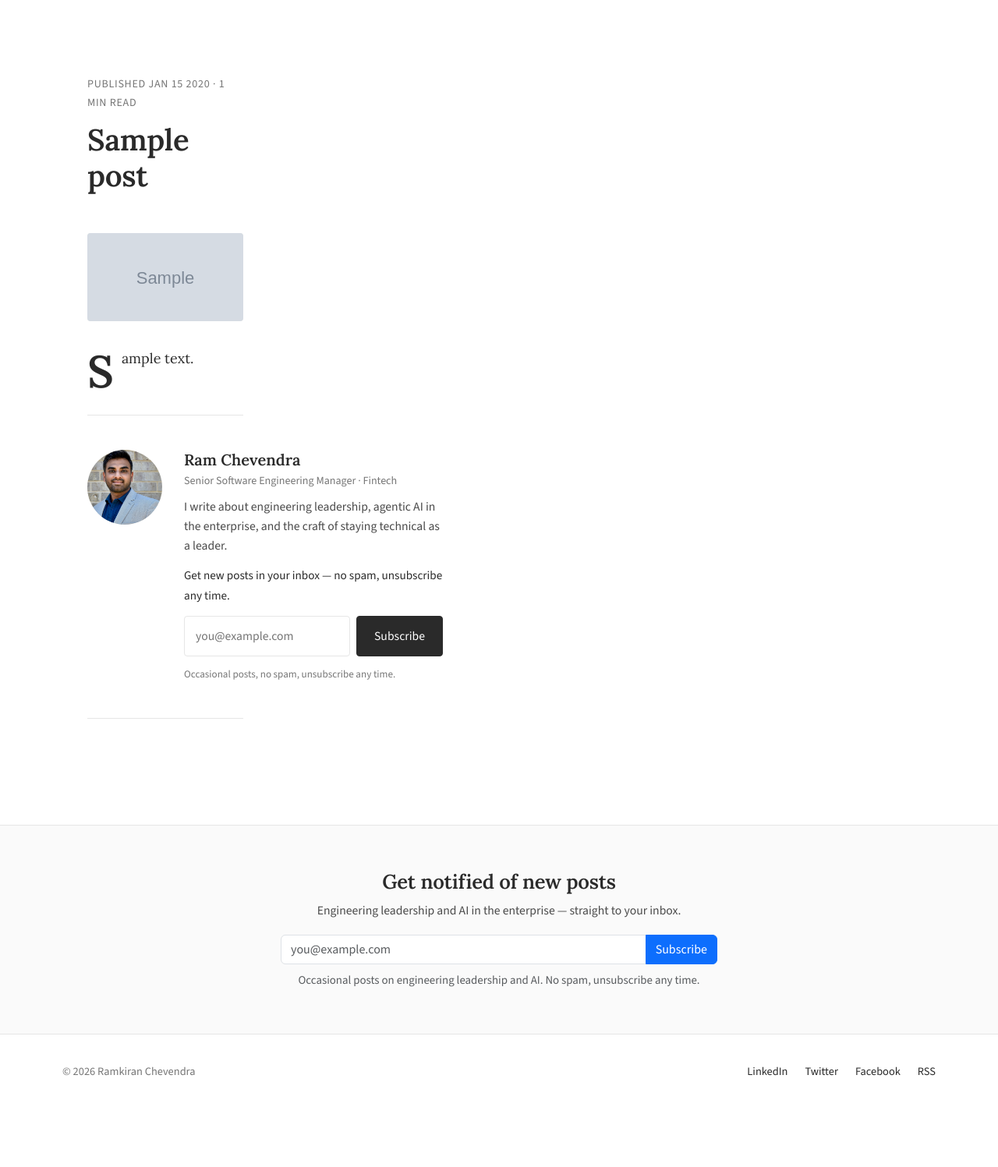
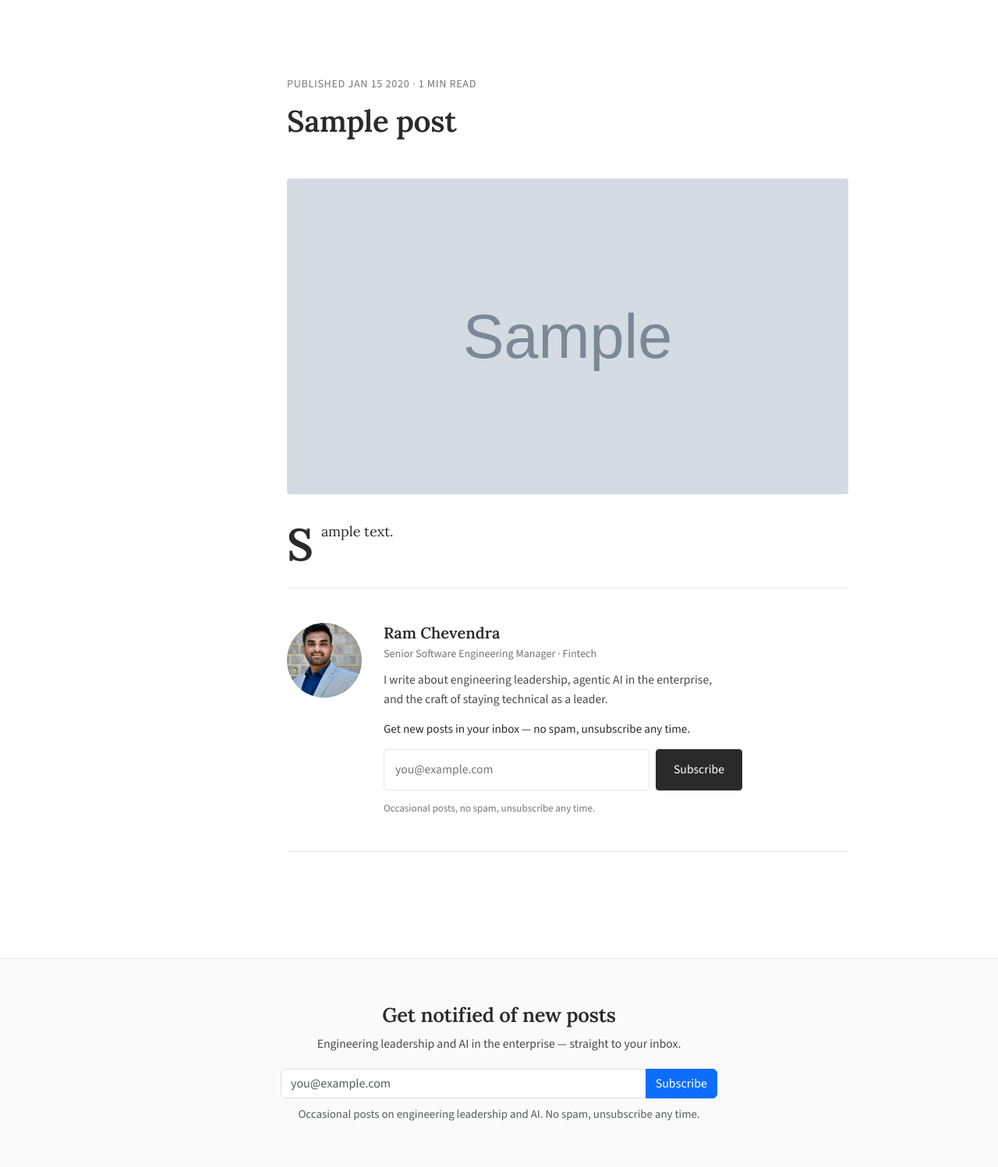
Before and after one commit to Ramkiranch/django-projects, a Django app: page /posts/1/ in a window 1280 px wide. Shown: the part 83-1580 px from the top of the page at 78% size. Before the commit the page ends 1463 px from the top, so only its background shows below. Run offline with Django 3.2, Linux system fonts and the light colour scheme; tables that the repository leaves empty hold one stand-in row (values such as "Sample post"); grey boxes marked "Sample" are stand-in pictures; some libraries are stand-ins or nearby versions.

Commit message:
Pin .post-main to grid column 2 — prevents article squishing into TOC slot
Bug spotted on https://ramkiransblog.com/posts/7/: with show_toc evaluating
False (the toc_tokens lookup didn't see the post's H2s for some reason on
the live deploy, even though the same body produces show_toc=True locally),
the post-layout grid had only 2 children — .post-main + .post-rail-spacer.

CSS Grid auto-placement put .post-main into column 1 (the 200px TOC slot)
and the empty .post-rail-spacer into column 2 (the 720px article slot).
Result: the article rendered in a 200px-wide strip on the left while the
wide center column was blank. That's the "mixing up with TOC column" the
user reported.

Fix: pin `.post-main { grid-column: 2; }`. The article always sits where
the prose belongs regardless of whether the TOC aside is present. When TOC
IS present, it's already explicitly first in DOM order so grid auto-flow
puts it in column 1 — unchanged behavior. When TOC is absent, the article
correctly stays in column 2 instead of falling back to column 1.

Tested locally: 91/91 still pass; scripts/precheck.sh ALL GREEN.

Open question (separate from this fix): why is show_toc evaluating False
on the live page when the same post body locally produces show_toc=True?
Could be stale views.py on the VM (pulled but not rebuilt), or a markdown
extension version mismatch. This CSS fix makes the symptom go away
regardless — even if show_toc gets fixed later, the article column
placement is now explicit.

Co-Authored-By: Claude Opus 4.7 (1M context) <noreply@anthropic.com>

```diff
--- a/ramkiransblog/ramkiransblog/static/css/main.css
+++ b/ramkiransblog/ramkiransblog/static/css/main.css
@@ -547,8 +547,16 @@ a:not(.btn):not(.nav-link):not(.page-link):hover { text-decoration: underline; t
 .post-layout .post-toc .toc a:hover { color: var(--ink); text-decoration: none; }
 .post-layout .post-toc .toc a.is-active,
 .post-layout .post-toc .toc a.active { color: var(--ink); }
-.post-layout .post-main { min-width: 0; }
-.post-layout .post-rail-spacer { /* empty by design */ }
+/* Pin the article to grid column 2 always. Without this, when the
+   TOC aside isn't rendered (post has fewer than TOC_MIN_H2 H2s, or any
+   other reason show_toc is False), CSS Grid's auto-placement drops
+   .post-main into column 1 — the 200px TOC slot — squishing the
+   article into a narrow strip with the empty .post-rail-spacer
+   filling the wide middle column. With explicit grid-column: 2 the
+   article always sits where the prose belongs regardless of whether
+   the TOC is present. */
+.post-layout .post-main { min-width: 0; grid-column: 2; }
+.post-layout .post-rail-spacer { /* empty by design — column 3 */ }
 
 @media (max-width: 1080px) {
   .post-layout { grid-template-columns: 1fr; max-width: 720px; gap: 0; }
```
